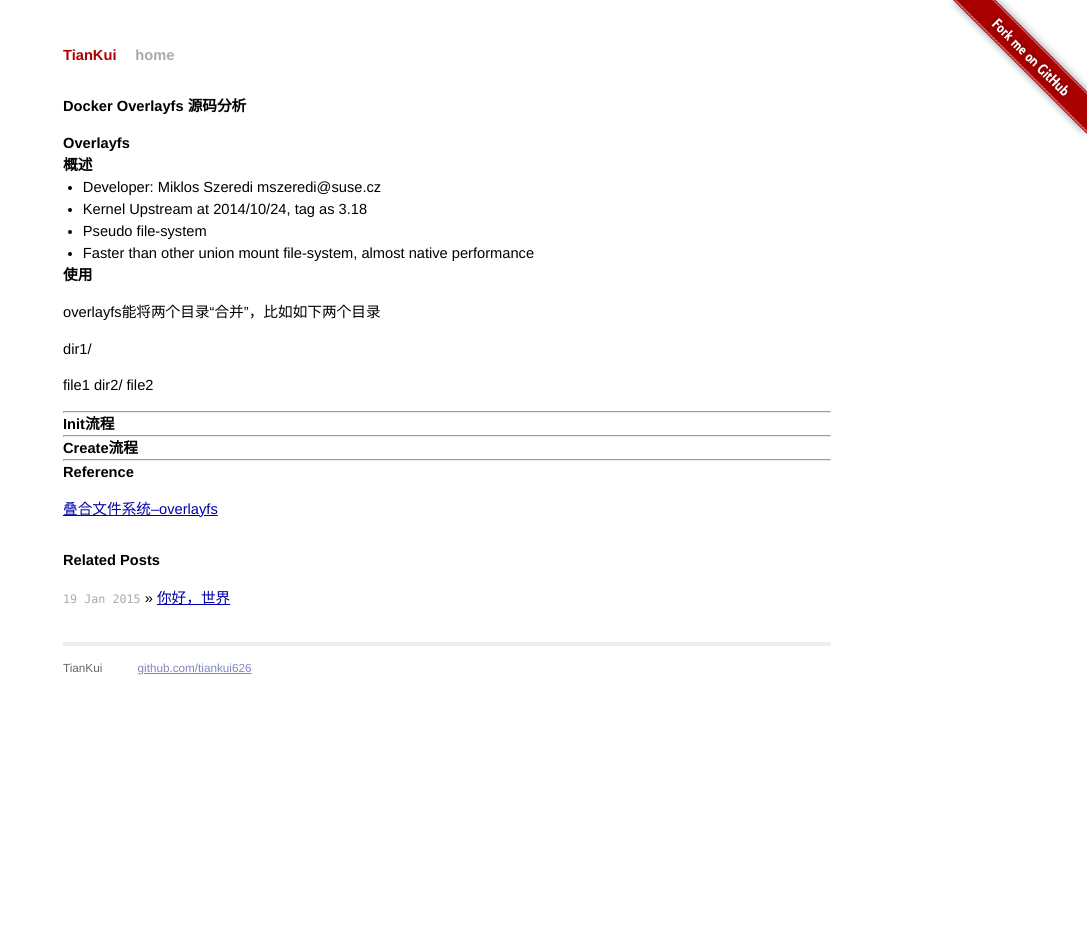
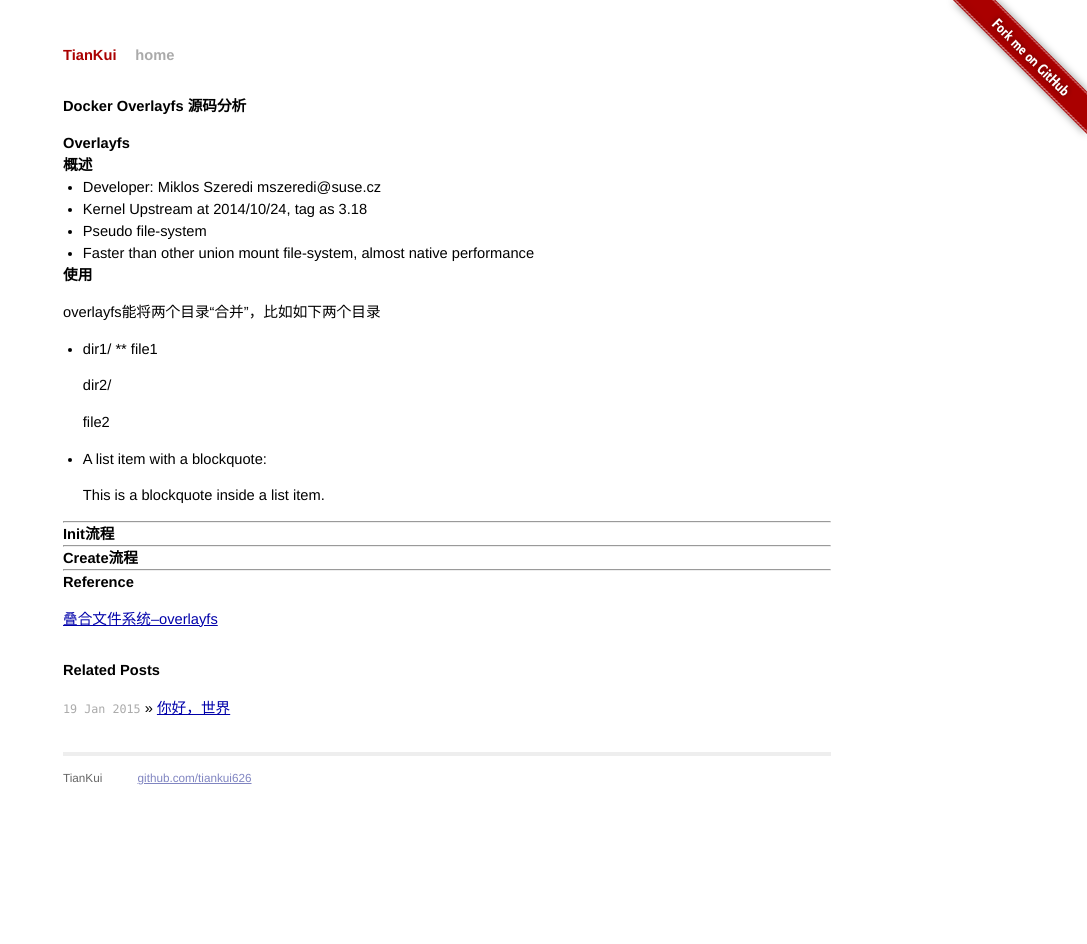
Before and after one commit to tiankui626/blog, a Jekyll site: the page built from _posts/2015-01-19-docker-in-overlayfs.md, in a window 1280 px wide. Shown: the whole page, without its empty margins (193-1280 px from the left). Built offline with Jekyll 4.4.1, drawn with Linux system fonts in a browser that asks for light colours; Markdown is read by kramdown in place of the engine named in the settings; comment, search, counter and statistics services are not loaded.

Commit message:
update overlay fs

```diff
--- a/_posts/2015-01-19-docker-in-overlayfs.md
+++ b/_posts/2015-01-19-docker-in-overlayfs.md
@@ -11,12 +11,15 @@ title: Docker Overlayfs 源码分析
 
 ### 使用
 overlayfs能将两个目录“合并”，比如如下两个目录
-> dir1/
->> file1
+* dir1/
+** file1
 > dir2/
 >> file2
 
+*   A list item with a blockquote:
 
+    > This is a blockquote
+    > inside a list item.
 
 ------
 ## Init流程
```
